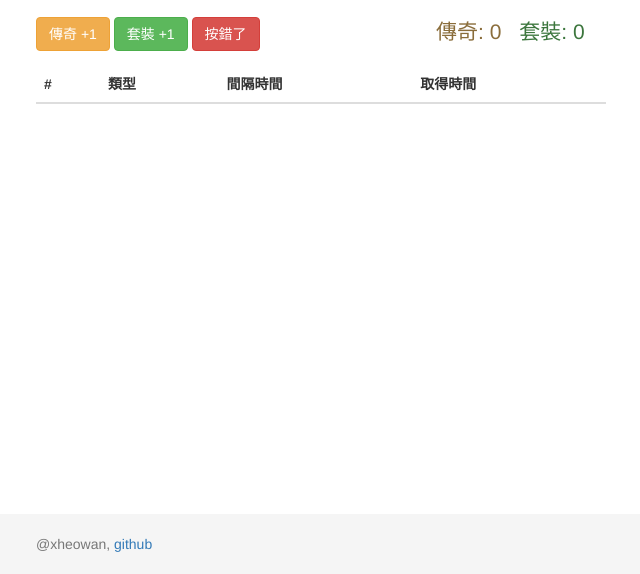
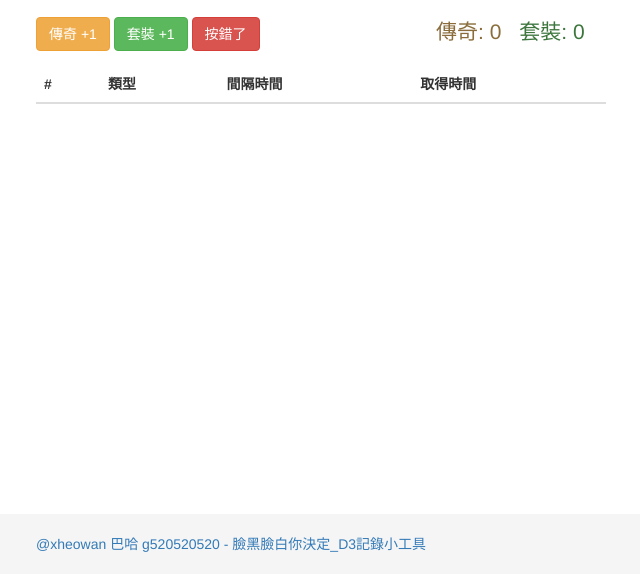
Before and after one commit to xheowan/diable-log, a plain HTML site: page index.html in a window 1280 px wide. Shown: the part 226-800 px from the top of the page, without its empty margins (319-959 px from the left). Drawn offline with nearby package versions, Linux system fonts and the light colour scheme.

Commit message:
add footer author

```diff
--- a/index.html
+++ b/index.html
@@ -81,7 +81,10 @@
     </div>
     <div id="footer">
       <div class="container">
-        <p class="text-muted">@xheowan, <a href="https://github.com/xheowan/diable-log">github</a> </p>
+        <p class="text-muted">
+          <a href="https://github.com/xheowan/diable-log">@xheowan</a>
+          <a href="http://forum.gamer.com.tw/C.php?bsn=21400&snA=304288&tnum=13&subbsn=10">巴哈 g520520520 - 臉黑臉白你決定_D3記錄小工具</a>
+        </p>
       </div>
     </div>
     <script src="js/app.js"></script>
```
